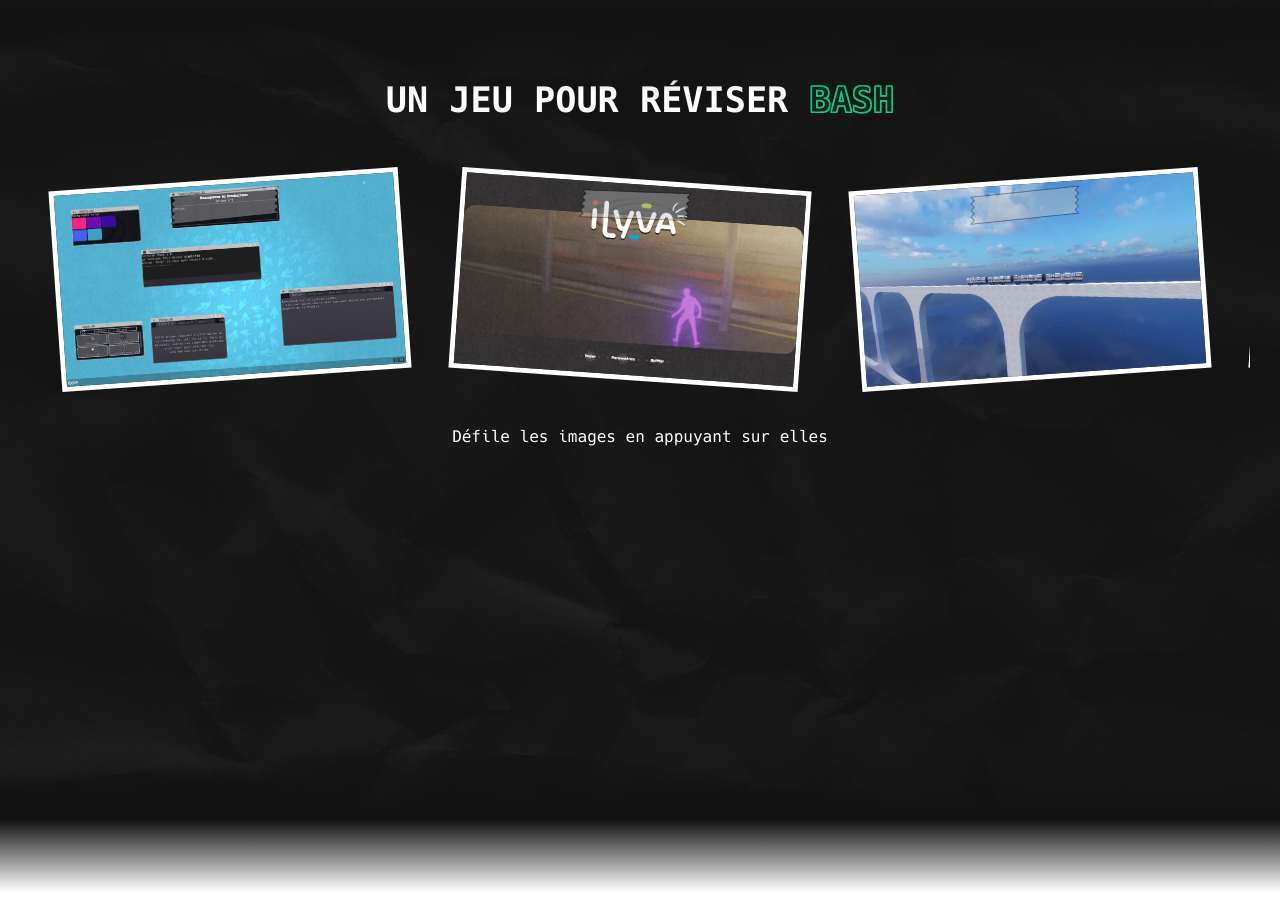
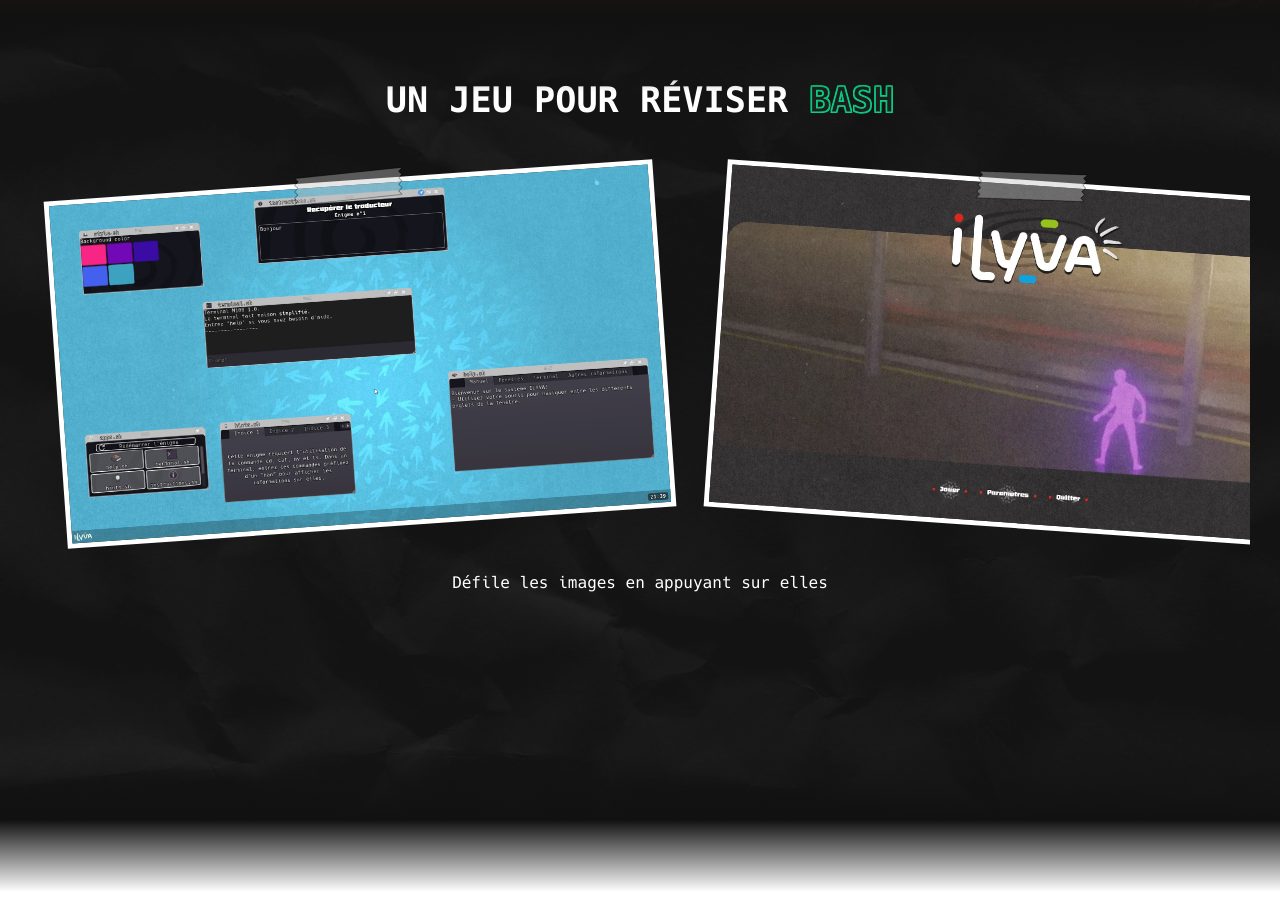
Before and after one commit to ThomasGysemans/ilyva-website, a SvelteKit app: page / in a window 1280 px wide. Shown: the part 780-1704 px from the top of the page. Built offline with nearby package versions, Linux system fonts and the light colour scheme; grey boxes are pictures that could not be loaded.

Commit message:
Improving carousel images size, fix duct tape image on the screenshots and remove a console.log

```diff
--- a/src/components/Carousel.svelte
+++ b/src/components/Carousel.svelte
@@ -37,7 +37,6 @@
 	 * @param index The index of the selected picture.
 	 */
 	function moveToPosition(index: number) {
-		console.log("index =", index);
 		const width = getWidthOfIndex(index);
 		let amount: number;
 		amount = width * index;
@@ -91,8 +90,8 @@
 	}
 
 	.carousel > div {
-		width: 65%;
-		min-width: 400px;
+		width: 100%;
+		max-width: 750px;
 		display: flex;
 		justify-content: center;
 		align-items: center;
@@ -125,7 +124,7 @@
 		position: absolute;
 		width: 100px;
 		opacity: 0.4;
-		top: 10px;
+		top: -10px;
 		transform: rotate(-45deg);
 	}
 
```
